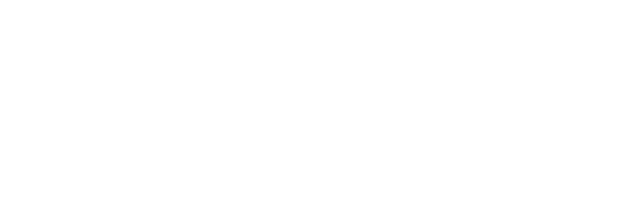
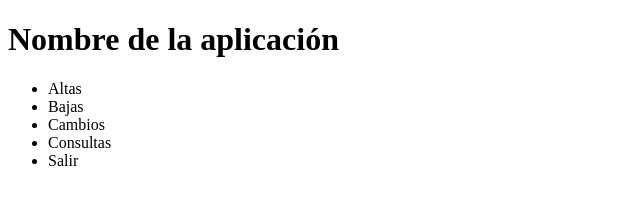
Before and after one commit to alexruto/cursogit, a plain HTML site: page index.html in a window 1280 px wide. Shown: the whole page, without its empty margins (0-640 px from the left). Drawn offline with Linux system fonts and the light colour scheme.

Commit message:
Creacion del header

```diff
--- a/index.html
+++ b/index.html
@@ -5,6 +5,15 @@
 	<title>Sistema de Ejemplo</title>
 </head>
 <body>
-
+	<header>
+		<h1>Nombre de la aplicación</h1>
+		<ul>
+			<li>Altas</li>
+			<li>Bajas</li>
+			<li>Cambios</li>
+			<li>Consultas</li>
+			<li>Salir</li>
+		</ul>
+	</header>
 </body>
 </html>
```
